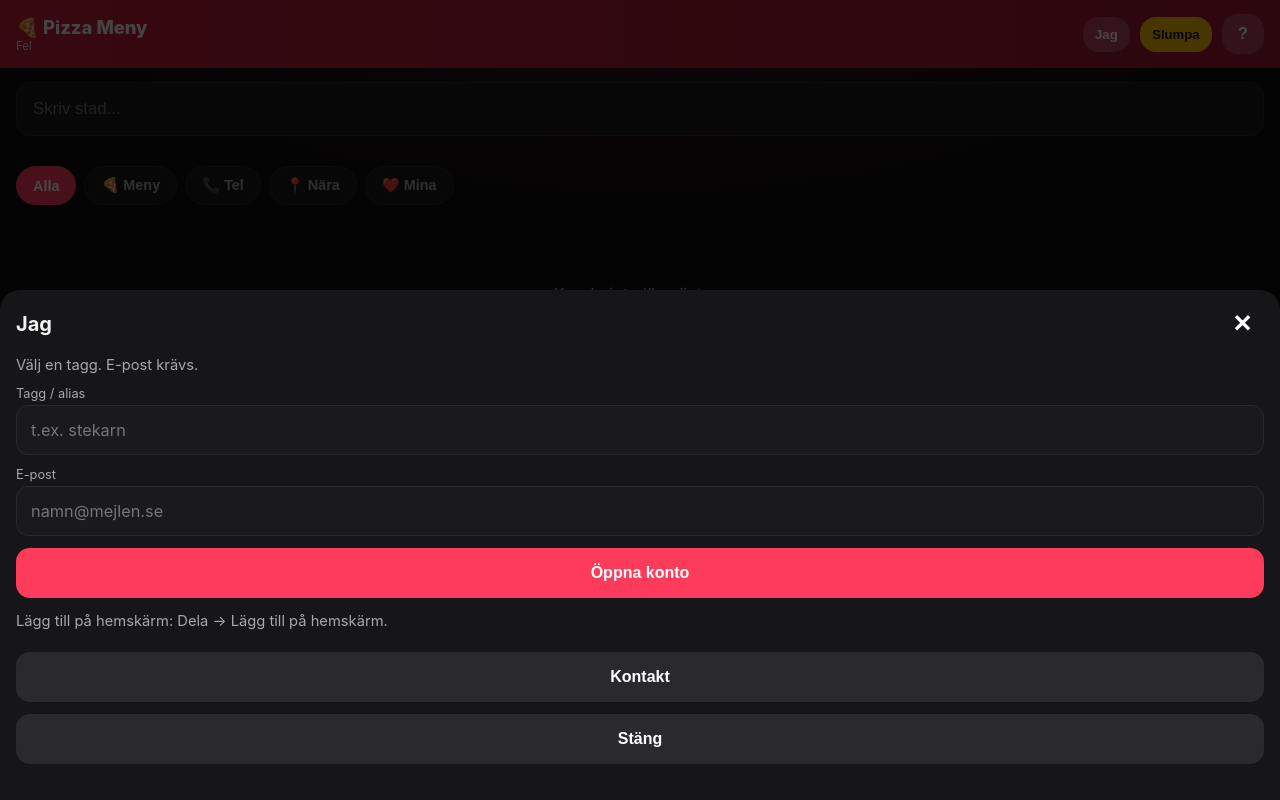
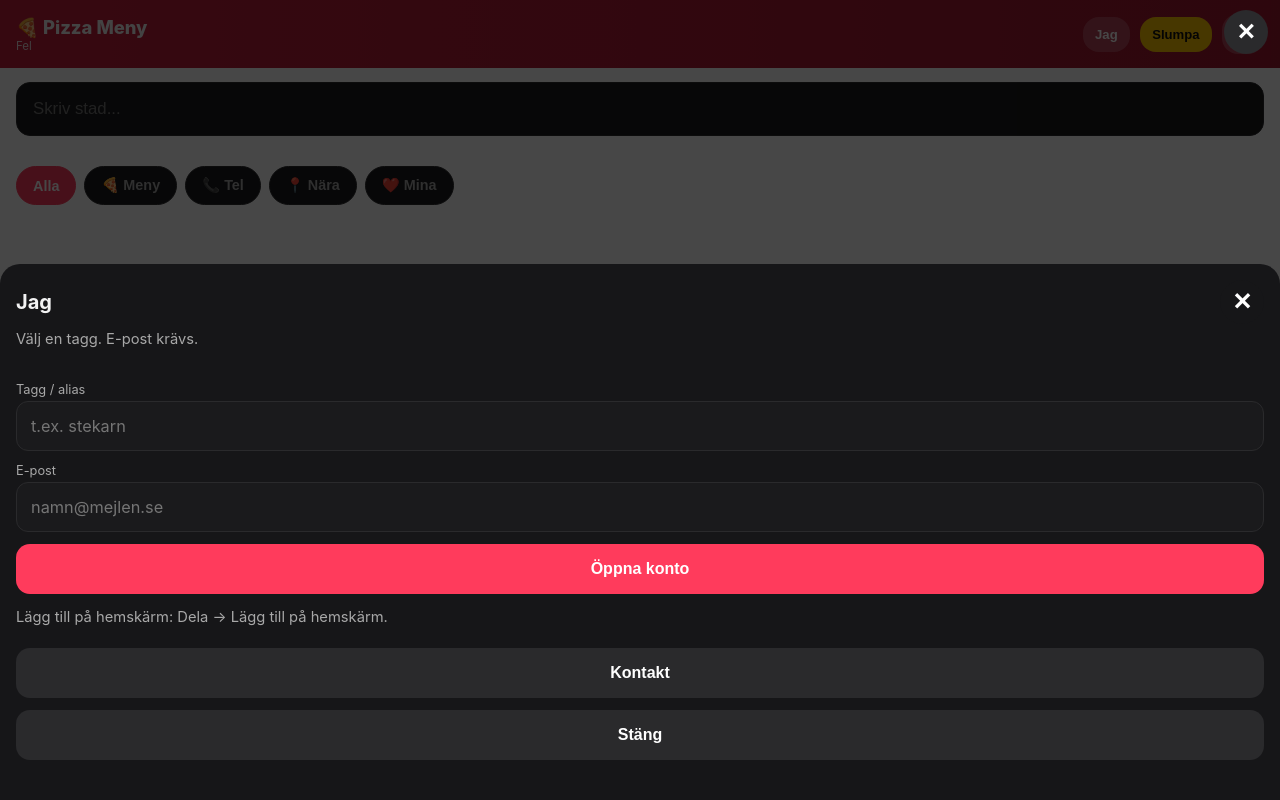
Before and after one commit to salihos3-rgb/pizza-meny, a plain HTML site: page index.html in a window 1280 px wide. Both pictures are taken after a click on the button "Jag". Drawn offline with Linux system fonts and the light colour scheme; no server answers.

Commit message:
Jag: X fast på skärmen, tagg i topp, iOS-scroll låst

```diff
--- a/index.html
+++ b/index.html
@@ -16,6 +16,7 @@
 :root{--bg:#0e0e0f;--card:#1a1a1c;--text:#f2f2f2;--muted:#a8a8a8;--line:#2a2a2c;--red:#ff3b5c;--green:#30d158}
 *{box-sizing:border-box;margin:0;padding:0}
 body{font-family:-apple-system,BlinkMacSystemFont,Segoe UI,Roboto,sans-serif;background:radial-gradient(1200px 500px at 50% -10%,#3a1520 0%,#0e0e0f 55%);color:var(--text)}
+body:has(.mask.on),body:has(.ovenwrap.on){overflow:hidden;position:fixed;width:100%;height:100%}
 header{position:sticky;top:0;z-index:10;background:linear-gradient(90deg,#c41e3a,#a01830);padding:14px 16px;display:flex;justify-content:space-between;align-items:center}
 h1{font-size:1.15rem;font-weight:800}
 header p{font-size:.72rem;opacity:.9}
@@ -49,7 +50,7 @@
 .back{background:0;border:0;color:#fff;font-size:1.5rem;margin-right:8px}
 .mask{position:fixed;inset:0;background:rgba(0,0,0,.72);z-index:40;display:none;align-items:flex-end}
 .mask.on{display:flex}
-.sheet{background:#161618;width:100%;border-radius:20px 20px 0 0;padding:8px 16px 40px;max-height:88vh;overflow:auto;-webkit-overflow-scrolling:touch}
+.sheet{background:#161618;width:100%;border-radius:20px 20px 0 0;padding:8px 16px 40px;max-height:85dvh;overflow:auto;-webkit-overflow-scrolling:touch}
 .sheet h3{margin-bottom:6px;font-size:1.25rem}
 .sheet p{color:var(--muted);font-size:.92rem;margin-bottom:10px}
 .sheet label{display:block;font-size:.8rem;color:var(--muted);margin:12px 0 4px}
@@ -57,11 +58,13 @@
 .sheet textarea{min-height:72px}
 .sheet .go{width:100%;margin-top:12px;background:var(--red);border:0;color:#fff;padding:16px;border-radius:14px;font-weight:800;font-size:1rem}
 .sheet .x{position:sticky;top:0;float:right;z-index:8;width:44px;height:44px;border:0;border-radius:22px;background:#161618;color:#fff;font-size:1.5rem;font-weight:800}
-.sheetcol{display:flex;flex-direction:column;overflow:hidden;padding:10px 16px 0;max-height:88vh}
-.sheethead{display:flex;align-items:center;justify-content:space-between;flex-shrink:0;padding:2px 0 10px}
+.sheetcol{display:flex;flex-direction:column;overflow:hidden;padding:12px 16px 0;max-height:85dvh}
+.sheethead{flex-shrink:0;padding:4px 0 8px}
+.sheethead .top{display:flex;align-items:center;justify-content:space-between}
 .sheethead h3{margin:0}
 .sheethead .x{float:none;position:static}
-.sheetbody{overflow:auto;-webkit-overflow-scrolling:touch;flex:1;min-height:0;padding-bottom:36px}
+.sheetbody{overflow:auto;-webkit-overflow-scrolling:touch;flex:1;min-height:0;padding:8px 0 40px}
+.mex{position:fixed;top:max(10px,env(safe-area-inset-top));right:12px;z-index:70;width:44px;height:44px;border:0;border-radius:22px;background:#2a2a2c;color:#fff;font-size:1.45rem;font-weight:800}
 .check{display:flex;gap:8px;align-items:center;margin-top:12px;color:var(--muted);font-size:.85rem}
 .owner{position:fixed;bottom:16px;left:16px;right:16px;z-index:20;display:flex;gap:8px}
 .owner button{flex:1;background:#1a1a1c;border:1px solid var(--line);color:var(--text);padding:14px 8px;border-radius:14px;font-weight:800;font-size:.88rem}
@@ -194,13 +197,17 @@
   </div>
 </div>
 <div class="mask" id="meMask" onclick="if(event.target===this)this.classList.remove('on')">
+  <button class="mex" onclick="document.getElementById('meMask').classList.remove('on')" aria-label="Stäng">✕</button>
   <div class="sheet sheetcol" id="meSheet">
     <div class="sheethead">
-      <h3>Jag</h3>
-      <button class="x" onclick="document.getElementById('meMask').classList.remove('on')">✕</button>
+      <div class="top">
+        <h3>Jag</h3>
+        <button class="x" onclick="document.getElementById('meMask').classList.remove('on')">✕</button>
+      </div>
+      <p id="mehint" style="margin:6px 0 0">Tagg och e-post. E-post krävs.</p>
+      <p id="mebox" style="margin:6px 0 0"></p>
     </div>
     <div class="sheetbody">
-    <p id="mehint">Tagg och e-post. E-post krävs.</p>
     <div id="meGuest">
       <label>Tagg / alias</label><input id="mename" placeholder="t.ex. stekarn" autocomplete="username" maxlength="20">
       <label>E-post</label><input id="memail" type="email" placeholder="namn@mejlen.se" autocomplete="email">
@@ -211,7 +218,6 @@
       </div>
     </div>
     <div id="meIn" style="display:none">
-      <p id="mebox" style="margin:8px 0 14px"></p>
       <label>Byt tagg</label>
       <input id="retag" placeholder="ny tagg" maxlength="20" autocomplete="off">
       <button class="go" style="background:#2a2a2c" onclick="changeTagg()">Spara tagg</button>
```
